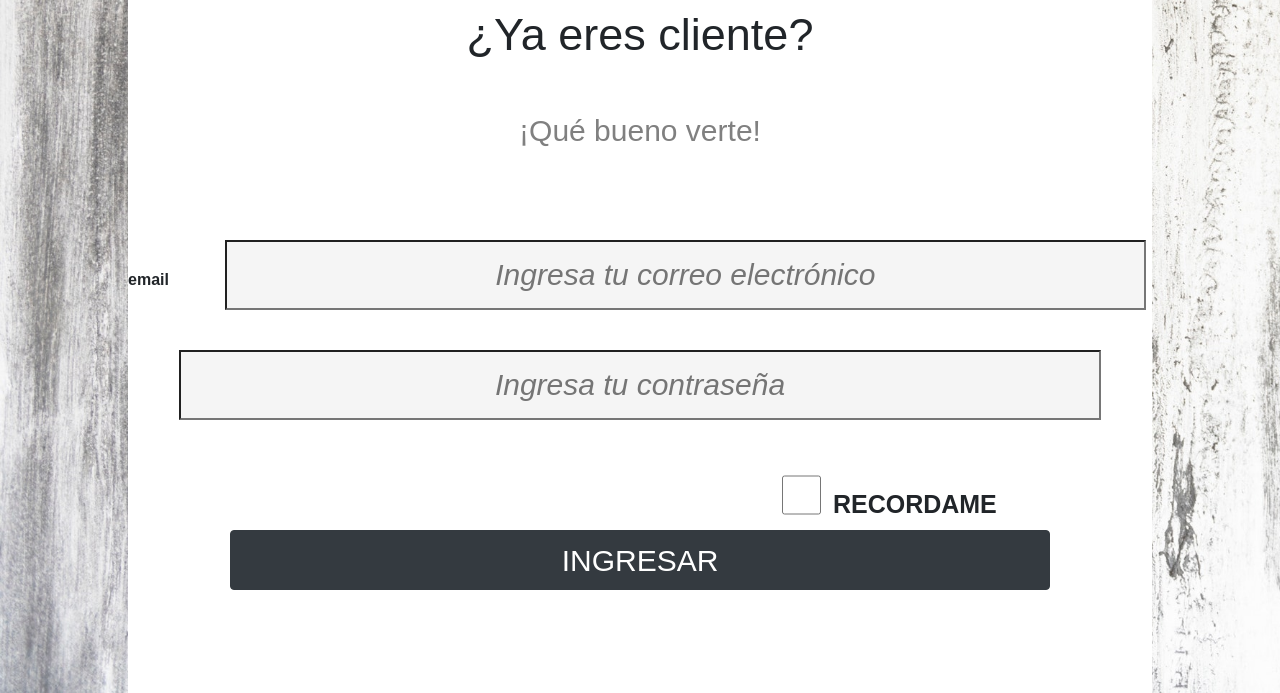
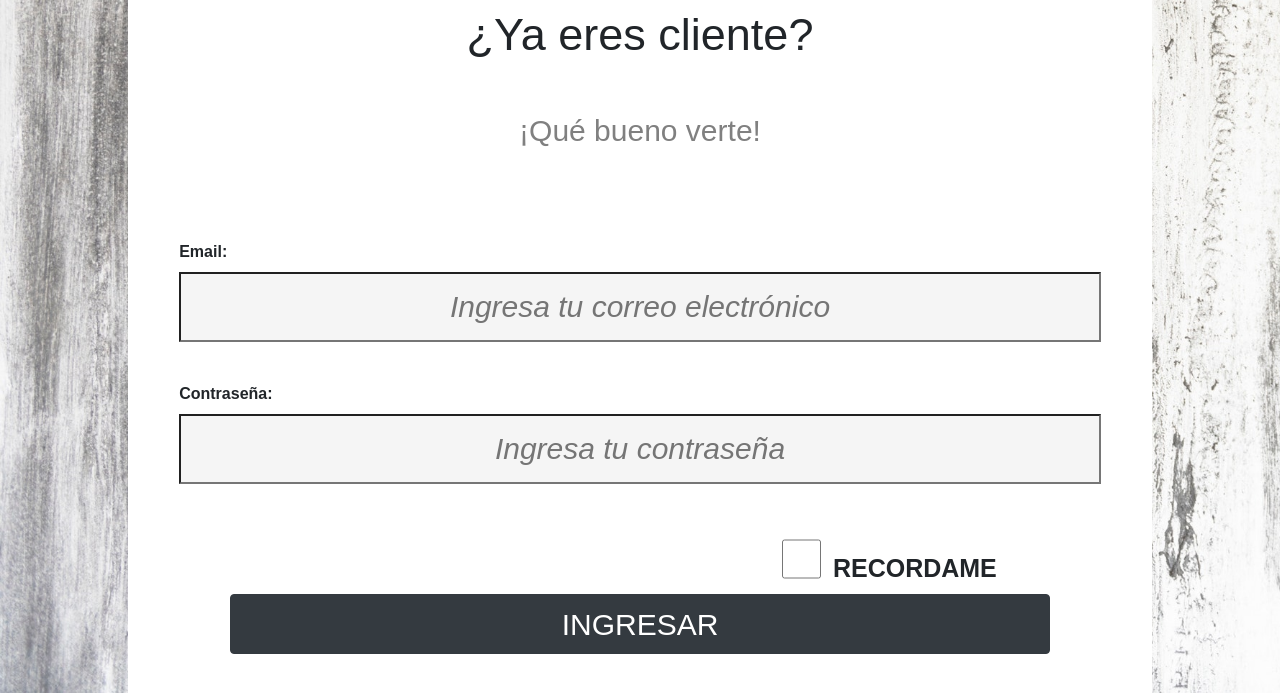
Before and after one commit to gastonestevez/TPFullstack, a PHP site: page /login.php in a window 1280 px wide. Shown: the part 578-1271 px from the top of the page. Run offline with PHP 8.4, Linux system fonts and the light colour scheme; some libraries are stand-ins or nearby versions.

Commit message:
label en login

```diff
--- a/css/styles.css
+++ b/css/styles.css
@@ -44,6 +44,9 @@
   margin: 0 auto;
   border-radius: 50%;
 
+}
+div.datos label{
+  margin-left: 5%;
 }
 div.login h2{
   margin-top: 10%;
--- a/login.php
+++ b/login.php
@@ -44,9 +44,10 @@
           <div class="datos">
             <form class="login" action="login.php" method="post">
             <p><?= $errors['coincidencia'][0] ?? '' ?></p>
-              <label for="email">email</label>
+              <label for="email">Email:</label>
               <input type="text" name="email" value="" placeholder="Ingresa tu correo electrónico"><br><br>
               <p><?= $errors['email'][0] ?? '' ?></p>
+              <label for="contrasena">Contraseña:</label>
               <input type="password" name="pwd" value="" placeholder="Ingresa tu contraseña"><br><br>
               <p><?= $errors['pwd'][0] ?? '' ?></p>
             <section class="recordame">
```
Also changed, not shown: 1 other file.
